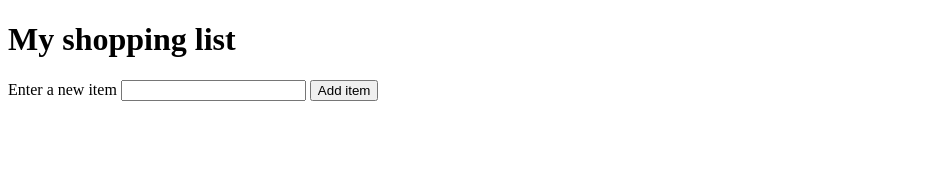
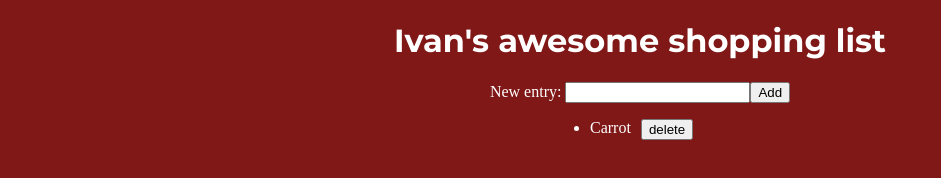
Before and after one commit to IvanGutsev/ShoppingList, a plain HTML site: page index.html in a window 1280 px wide. Shown: the whole page, without its empty margins (0-941 px from the left). Drawn offline with Linux system fonts and the light colour scheme.

Commit message:
oops i messed up the previous commit my bad

```diff
--- a/index.html
+++ b/index.html
@@ -4,20 +4,30 @@
         <meta charset="UTF-8">
         <meta name="viewport" content="width=device-width, initial-scale=1.0">
         <meta http-equiv="X-UA-Compatible" content="ie=edge">
-    <title>Shopping list</title>
+        <title>HTML 5 Boilerplate</title>
         <link rel="stylesheet" href="style.css">
+        <link rel="preconnect" href="https://fonts.googleapis.com">
+        <link rel="preconnect" href="https://fonts.gstatic.com" crossorigin>
+        <link href="https://fonts.googleapis.com/css2?family=Montserrat:ital,wght@0,100..900;1,100..900&family=Oswald:wght@200..700&display=swap" rel="stylesheet">
     </head>
     <body>
-      <h1>My shopping list</h1>
-      <form>
-        <label>Enter a new item</label>
-        <input type="text" id="itemInput" name="itemInput">
-        <button type="button" onclick="addItem()">Add item</button>
+        <h1>Ivan's awesome shopping list</h1>
+        <form method="post">
+            <label>
+                New entry:
+                <input item="submitted-item" class="item-input"/>
+            </label>
+            <button onClick="addItem()" type="button">Add</button>
         </form>
+        <div class="main-container">
+            <ul class="items-container">
+                <div class="item">
+                    <li>Carrot</li>
+                    <button>delete</button>
+                </div>
+            </ul>
 
-      <div class="items-container">
         </div>
-
         <script src="index.js"></script>
     </body>
 </html>
--- a/index.js
+++ b/index.js
@@ -1,23 +1,21 @@
-function addItem() {
+function addItem(){
     const container = document.querySelector(".items-container");
-    const itemInp = document.querySelector("#itemInput");
-    const itemDiv= document.createElement("div");
-    const deleteButton = document.createElement("button");
-    deleteButton.textContent = "Delete";
-    const p = document.createElement("p");
-    p.textContent = itemInp.value;
+    const input = document.querySelector(".item-input");
+    const newItem = document.createElement("div");
+    const text = document.createElement("li");
+    text.textContent = input.value;
+    const button = document.createElement("button");
+    button.textContent = "delete";
 
-    itemDiv.classList.add("item");
+    newItem.appendChild(text);
+    newItem.appendChild(button);
+    container.appendChild(newItem);
 
-    itemDiv.appendChild(p);
-    itemDiv.appendChild(deleteButton);
-    container.appendChild(itemDiv);
+    // styles
+    newItem.classList.add("item");
 
-    deleteButtonEvent(deleteButton, itemDiv);
-}
-
-function deleteButtonEvent(button, item){
-    button.addEventListener('click', () => {
-        item.remove();
+    // delete node when the button is pressed
+    button.addEventListener("click", function() {
+        newItem.remove();
     });
 }
--- a/style.css
+++ b/style.css
@@ -1,3 +1,36 @@
+body {
+    background-color: #801818;
+    color: #fff;
+}
+
+h1 {
+    font-family: 'Montserrat', sens-serif;
+    display: flex;
+    justify-content: center;
+}
+
 .item {
     display: flex;
+    margin-bottom: 5px;
 }
+
+.item li {
+    margin-right: 10px;
+}
+
+.main-container {
+    width: 180px;
+    height: 100vh;
+    margin: 0 auto;
+}
+
+.items-container {
+    display: flex;
+    flex-direction: column;
+    align-items: start;
+}
+
+form {
+    display: flex;
+    justify-content: center;
+}
```
Lines whose indentation alone changed are shown as unchanged.
